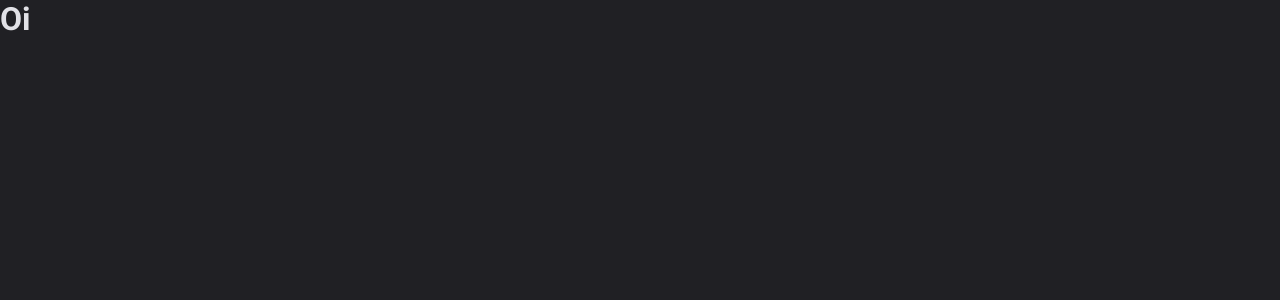
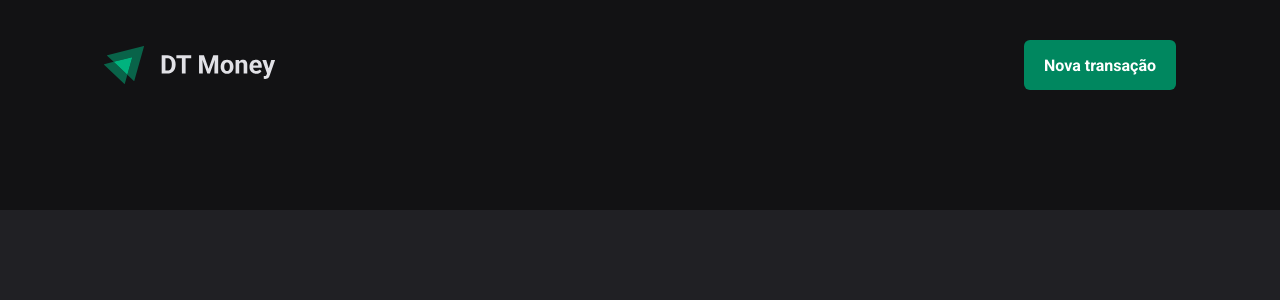
Before and after one commit to pessoadavi/03-dt-money, a React (Vite) app: page / in a window 1280 px wide. Shown: the top 300 px of the page. Built offline with nearby package versions, Linux system fonts and the light colour scheme.

Commit message:
componente header.

```diff
--- a/src/App.tsx
+++ b/src/App.tsx
@@ -1,13 +1,14 @@
 import { ThemeProvider } from "styled-components"
 import { defaultTheme } from "./styles/theme/default"
 import { GlobalStyle } from "./styles/global"
+import { Transactions } from "./pages/Transactions"
 
 export function App() {
 
   return (
-      <ThemeProvider theme={defaultTheme}>
-        <GlobalStyle/>
-        <h1>Oi</h1>
-      </ThemeProvider>
+    <ThemeProvider theme={defaultTheme}>
+      <GlobalStyle />
+      <Transactions />
+    </ThemeProvider>
   )
 }
--- /dev/null
+++ b/src/components/Header/index.tsx
@@ -0,0 +1,20 @@
+import logoimg from '../../assets/logo.svg'
+import { HeaderContainer, HeaderContent, NewTransactionButton } from "./styles";
+
+export const Header = () => {
+    return (
+        <>
+            <HeaderContainer>
+                <HeaderContent>
+                    <img
+                        src={logoimg}
+                        alt=''
+                    />
+                    <NewTransactionButton>
+                        Nova transação
+                    </NewTransactionButton>
+                </HeaderContent>
+            </HeaderContainer>
+        </>
+    );
+}
--- /dev/null
+++ b/src/components/Header/styles.ts
@@ -0,0 +1,33 @@
+import styled from "styled-components";
+
+export const HeaderContainer = styled.header`
+    background-color: ${props => props.theme['gray-900']};
+    padding: 2.5rem 0 7.5rem;
+`
+
+export const HeaderContent = styled.div`
+    width: 100%;
+    max-width: 1120px;
+    margin:  0 auto;
+    padding: 0 1.5rem;
+
+    display: flex;
+    justify-content: space-between;
+    align-items: center;
+`
+
+export const NewTransactionButton = styled.button`
+    height: 50px;
+    border: 0;
+    background: ${props => props.theme['green-500']};
+    color: ${props => props.theme.white};
+    font-weight: bold;
+    padding: 0 1.25rem;
+    border-radius: 6px;
+    cursor: pointer;
+
+    &:hover {
+        background: ${props => props.theme['green-700']};
+        transition: background-color 0.2s;
+    }
+`
--- /dev/null
+++ b/src/pages/Transactions/index.tsx
@@ -0,0 +1,9 @@
+import { Header } from "../../components/Header";
+
+export const Transactions = () => {
+    return (
+        <>
+            <Header />
+        </>
+    );
+}
```
Also changed, not shown: src/assets/logo.svg (added), src/pages/Transactions/styles.ts (added).
